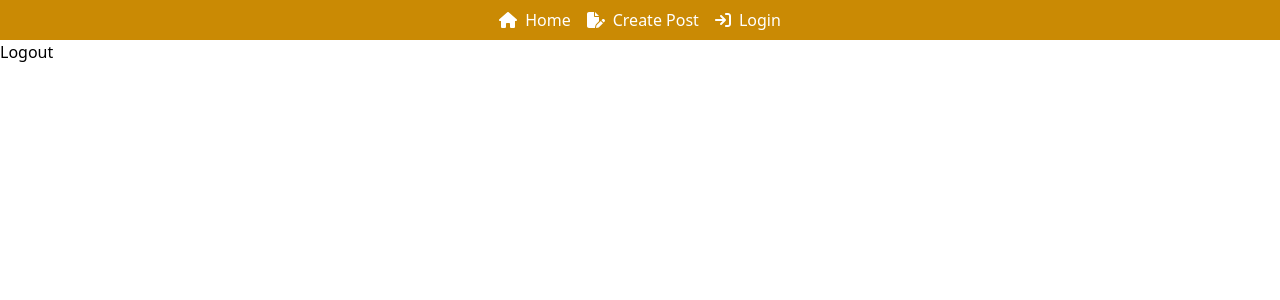
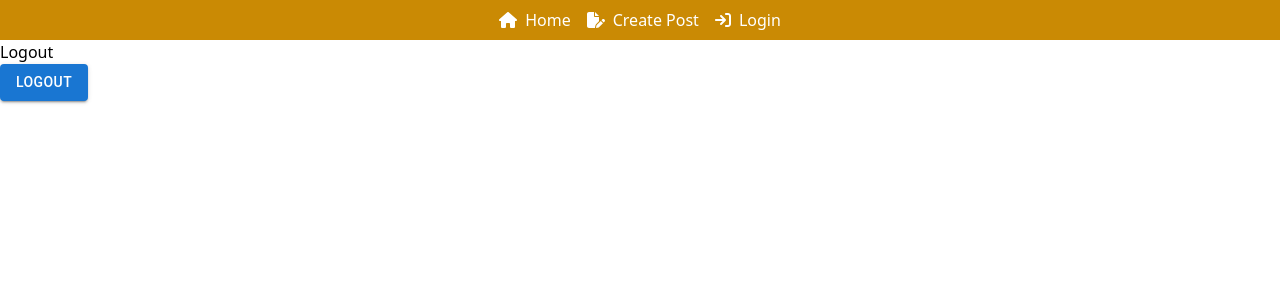
Before and after one commit to canopus-m-satoshi/blog-with-react-and-firebase, a React (Create React App) app: page /logout in a window 1280 px wide. Shown: the top 300 px of the page. Built offline with nearby package versions, Linux system fonts and the light colour scheme.

Commit message:
toggle Login and Logout in navbar

```diff
--- a/src/App.js
+++ b/src/App.js
@@ -11,12 +11,12 @@ function App() {
 
   return (
     <Router>
-      <Navbar />
+      <Navbar isAuth={isAuth} />
       <Routes>
         <Route path="/" element={<Home />} />
         <Route path="/createpost" element={<CreatePost />} />
         <Route path="/login" element={<Login setIsAuth={setIsAuth} />} />
-        <Route path="/logout" element={<Logout />} />
+        <Route path="/logout" element={<Logout setIsAuth={setIsAuth} />} />
       </Routes>
     </Router>
   )
--- a/src/components/Logout.js
+++ b/src/components/Logout.js
@@ -1,4 +1,27 @@
-const Logout = () => {
-  return <div>Logout</div>
+import { getAuth, signOut } from 'firebase/auth'
+import Button from '@mui/material/Button'
+import { useNavigate } from 'react-router-dom'
+
+const Logout = ({ setIsAuth }) => {
+  const navigate = useNavigate()
+
+  const auth = getAuth()
+
+  const signout = () => {
+    signOut(auth).then(() => {
+      localStorage.clear()
+      setIsAuth(false)
+      navigate('/login')
+    })
+  }
+
+  return (
+    <div>
+      <p>Logout</p>
+      <Button onClick={signout} variant="contained">
+        Logout
+      </Button>
+    </div>
+  )
 }
 export default Logout
--- a/src/components/Navbar.js
+++ b/src/components/Navbar.js
@@ -6,7 +6,7 @@ import {
   faArrowRightToBracket,
 } from '@fortawesome/free-solid-svg-icons'
 
-const Navbar = () => {
+const Navbar = ({ isAuth }) => {
   return (
     <nav className="bg-yellow-600 text-white flex items-center justify-center gap-4 p-2">
       <Link to="/" className="text-white hover:text-green-500">
@@ -17,10 +17,17 @@ const Navbar = () => {
         <FontAwesomeIcon icon={faFilePen} className="pr-2" />
         Create Post
       </Link>
-      <Link to="/login" className="text-white hover:text-green-500">
-        <FontAwesomeIcon icon={faArrowRightToBracket} className="pr-2" />
-        Login
-      </Link>
+      {isAuth ? (
+        <Link to="/logout" className="text-white hover:text-green-500">
+          <FontAwesomeIcon icon={faArrowRightToBracket} className="pr-2" />
+          Logout
+        </Link>
+      ) : (
+        <Link to="/login" className="text-white hover:text-green-500">
+          <FontAwesomeIcon icon={faArrowRightToBracket} className="pr-2" />
+          Login
+        </Link>
+      )}
     </nav>
   )
 }
```
